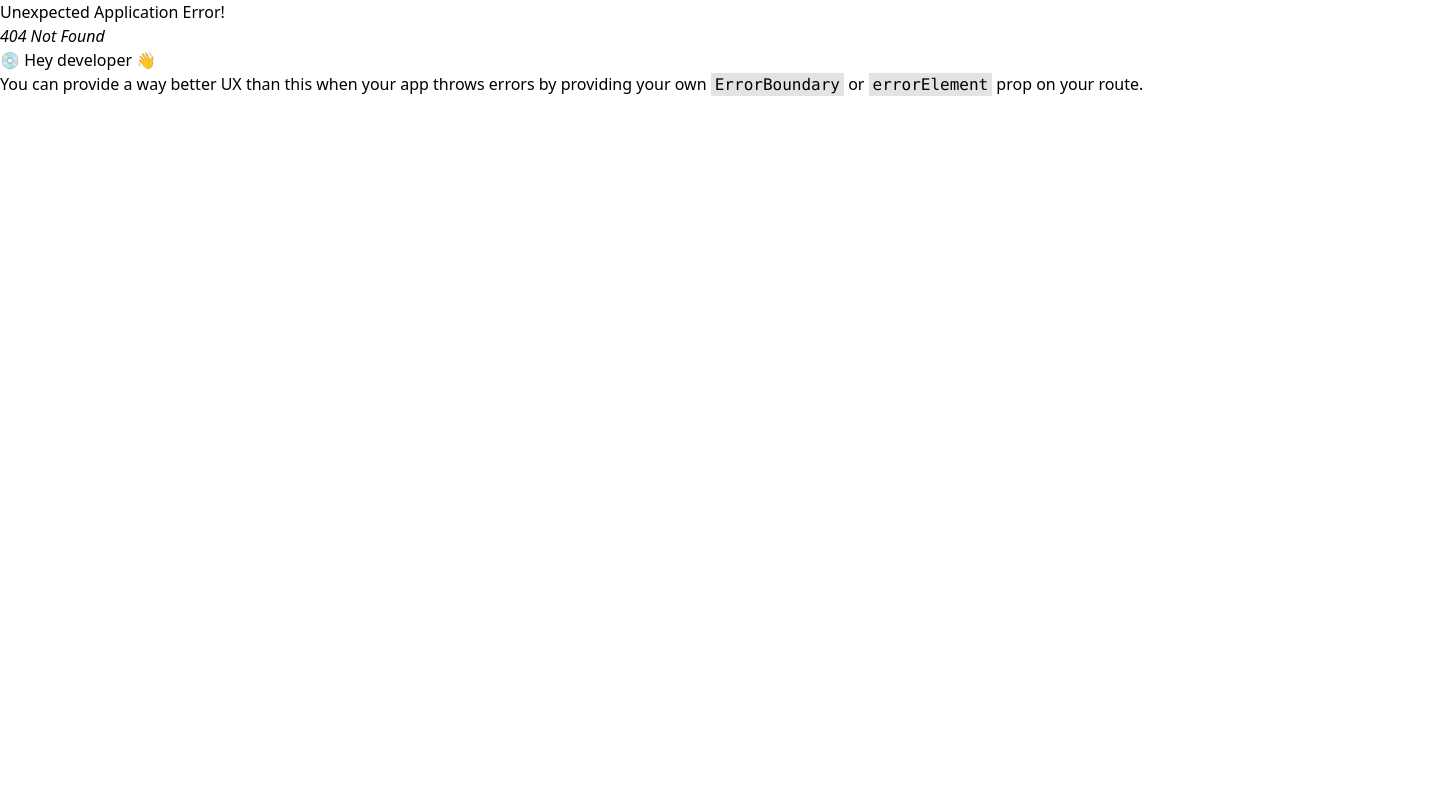
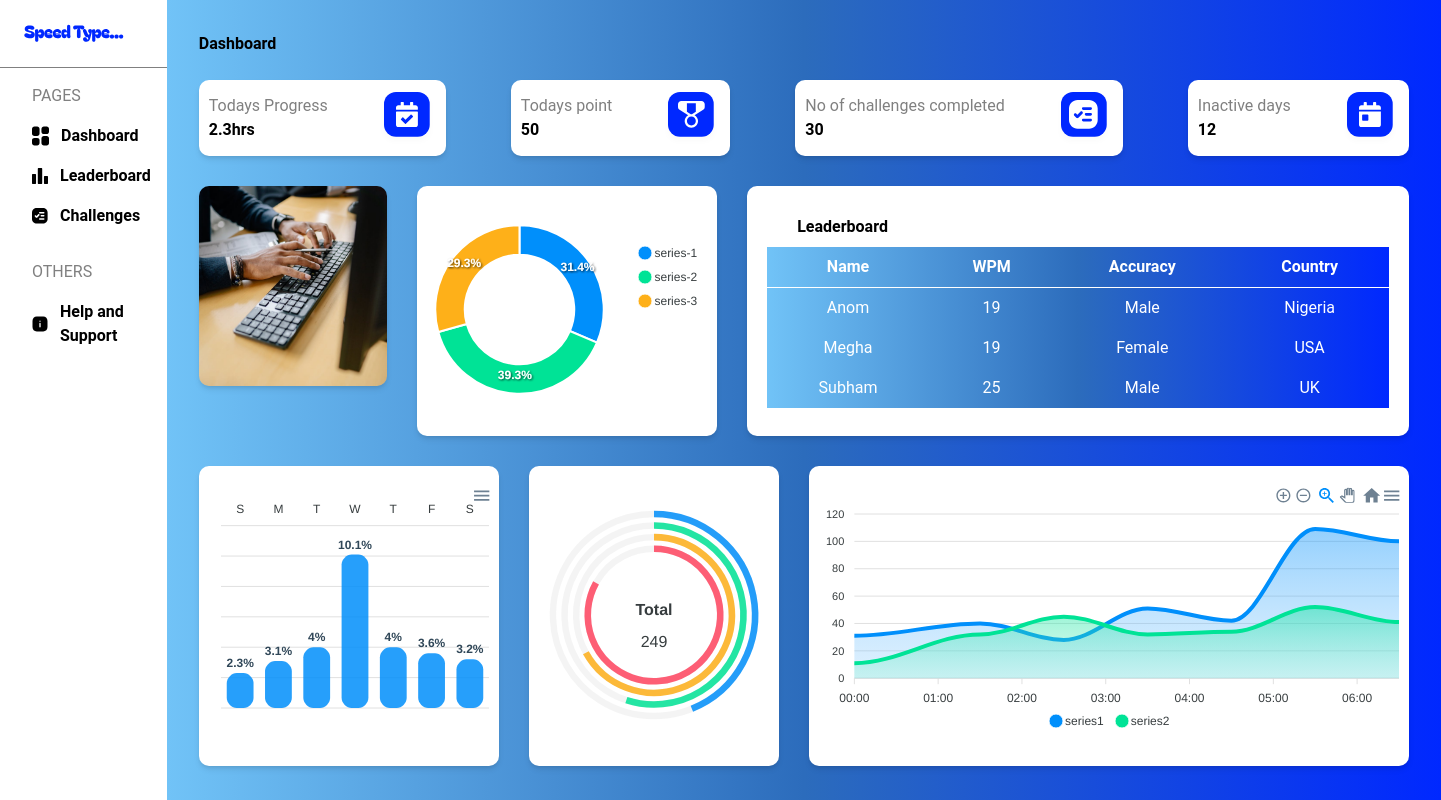
Before and after one commit to iyanu752/speedtype, a React (Vite) app in the folder client/speed-type/: page /dashmain in a window 1280 px wide. Before the commit this address had no page. Shown: the whole page, 1441 px wide, since content can reach past the window. Built offline with nearby package versions, Linux system fonts and the light colour scheme.

Commit message:
dash leaderboard

```diff
--- a/client/speed-type/src/App.jsx
+++ b/client/speed-type/src/App.jsx
@@ -13,7 +13,9 @@ import Contact from './screens/contact';
 import Signup from './screens/signup';
 import Login from './screens/login';
 import Dashboard from './screens/dashboard';
-
+import Dashnav from './components/dashboard/dashnav';
+import Dashmain from './components/dashboard/dashmain';
+import LeaderboardTable from './components/leaderboard/leaderboardtable';
 function AppLayout({ children }) {
   const location = useLocation();
   const [showNavbarFooter, setShowNavbarFooter] = useState(true);
@@ -30,6 +32,20 @@ function AppLayout({ children }) {
       {showNavbarFooter && <Footer />}
     </>
   );
+}
+
+
+function NavLayout ({children}) {
+  return (
+    <div className='flex flex-row'>
+    <Dashnav/>
+    {children}
+    </div>
+  )
+}
+
+NavLayout.propTypes = {
+  children: PropTypes.string.isRequired,
 }
 AppLayout.propTypes = {
   children: PropTypes.string.isRequired,
@@ -74,6 +90,14 @@ function App() {
       path: '/dashboard',
       element: <div><Dashboard/></div>,
     },
+    {
+      path: '/dashmain',
+      element: <NavLayout><Dashmain/></NavLayout>,
+    },
+    {
+      path: '/dashleaderboard',
+      element: <NavLayout><LeaderboardTable/></NavLayout>,
+    }
   ]);
 
   return <RouterProvider router={router} />;
--- /dev/null
+++ b/client/speed-type/src/components/dashboard/dashlead.jsx
@@ -0,0 +1,8 @@
+import LeaderboardTable from "../leaderboard/leaderboardtable"
+export default function Dashlead () {
+    return (
+        <div className="w-full px-[32px]">
+        <LeaderboardTable/>
+        </div>
+    )
+}
--- a/client/speed-type/src/components/dashboard/dashmain.jsx
+++ b/client/speed-type/src/components/dashboard/dashmain.jsx
@@ -57,12 +57,12 @@ export default function Dashmain() {
                 </div>
             </div>
 
-            <div className='flex pt-[30px] gap-[30px] flex-row'>
-                <div>
-                    <img className='w-[200px] h-[200px] rounded-[10px]' src={Typing} alt="" />
+            <div className='flex pt-[30px]  gap-[30px] flex-row'>
+                <div className=''>
+                    <img className='w-[200px] h-[200px] shadow-md  rounded-[10px]' src={Typing} alt="" />
                 </div>
-                <div className='bg-white rounded-[10px]  flex items-center justify-center'><Donut/></div>
-                <div className="bg-white w-[700px] h-[250px] rounded-[10px] flex flex-col justify-center">
+                <div className='bg-white rounded-[10px] shadow-md   flex items-center justify-center'><Donut/></div>
+                <div className="bg-white w-[700px] px-[20px] h-[250px] shadow-md  rounded-[10px] flex flex-col justify-center">
                 <span className="font-bold text-left ml-[30px] mb-[8px]">Leaderboard</span>
                 <div className='flex justify-center'> <LeaderboardTable /></div>
 
@@ -70,9 +70,9 @@ export default function Dashmain() {
             </div>
 
             <div className='flex pt-[30px] gap-[30px] flex-row'>
-                <div className='bg-white w-[300px] h-[300px] rounded-[10px] flex items-center justify-center '><Bar/></div>
-                <div className='bg-white w-[250px] h-[300px] rounded-[10px] flex items-center justify-center '><Rader/></div>
-                <div className='bg-white w-[600px] h-[300px] rounded-[10px] flex items-center justify-center'><Area/></div>
+                <div className='bg-white w-[300px] h-[300px] shadow-md  rounded-[10px] flex items-center justify-center '><Bar/></div>
+                <div className='bg-white w-[250px] h-[300px] shadow-md  rounded-[10px] flex items-center justify-center '><Rader/></div>
+                <div className='bg-white w-[600px] h-[300px] shadow-md  rounded-[10px] flex items-center justify-center'><Area/></div>
 
             </div>
 
--- a/client/speed-type/src/components/dashboard/dashnav.jsx
+++ b/client/speed-type/src/components/dashboard/dashnav.jsx
@@ -20,7 +20,7 @@ export default function Dashnav() {
         alt="Dashboard"
         className="svg-icon"
       />
-      Dashboard
+      <a href="/dashmain">Dashboard</a>
     </li>
     <li className="py-2 px-4 text-black font-bold hover:bg-blue hover:bg-opacity-5 flex gap-[12px] hover:text-blue rounded cursor-pointer group">
       <img
@@ -28,7 +28,7 @@ export default function Dashnav() {
         alt="Leaderboard"
         className="svg-icon"
       />
-      Leaderboard
+      <a href="/dashleaderboard">Leaderboard</a>
     </li>
     <li className="py-2 px-4 text-black font-bold hover:bg-blue hover:bg-opacity-5 flex gap-[12px] hover:text-blue rounded cursor-pointer group">
       <img
--- a/client/speed-type/src/components/leaderboard/leaderboardtable.jsx
+++ b/client/speed-type/src/components/leaderboard/leaderboardtable.jsx
@@ -1,7 +1,7 @@
 export default function LeaderboardTable() {
   return (
-      <div>
-        <table className="border-2 border-solid w-[600px] h-[150px] rounded-lg bg-gradient-to-r from-darkblue to-blue text-white">
+    <div className="w-full bg-gradient-to-r from-lightblue via-darkblue to-blue">
+      <table className=" w-full h-auto  rounded-lg  text-white">
         <thead>
           <tr>
             <th className="px-4 py-2 border-b border-white bg-blue-700">Name</th>
--- a/client/speed-type/src/screens/dashboard.jsx
+++ b/client/speed-type/src/screens/dashboard.jsx
@@ -1,11 +1,10 @@
 import Dashnav from "../components/dashboard/dashnav"
-import Dashmain from "../components/dashboard/dashmain"
+// import Dashmain from "../components/dashboard/dashmain"
 export default function Dashboard() {
     return (
         <div className="flex flex-row">
             <Dashnav/>
-            <Dashmain/>
-
+            {/* <Dashmain/> */}
         </div>
     )
 }
```
Lines whose indentation alone changed are shown as unchanged.
